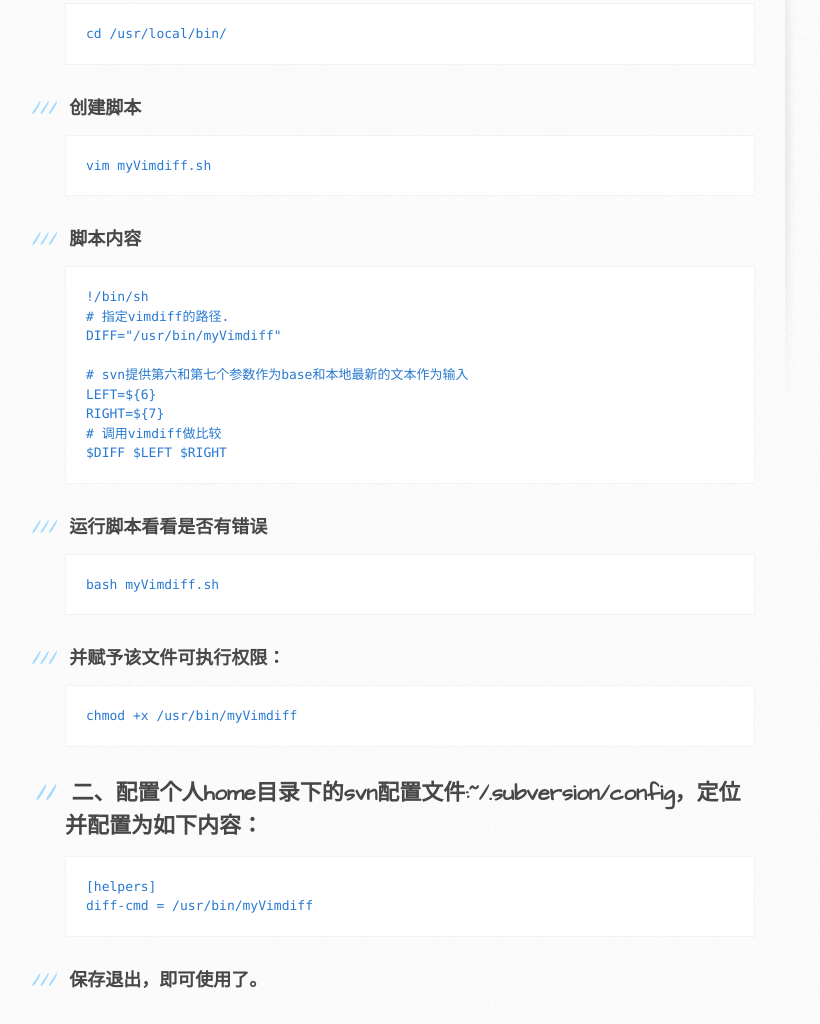
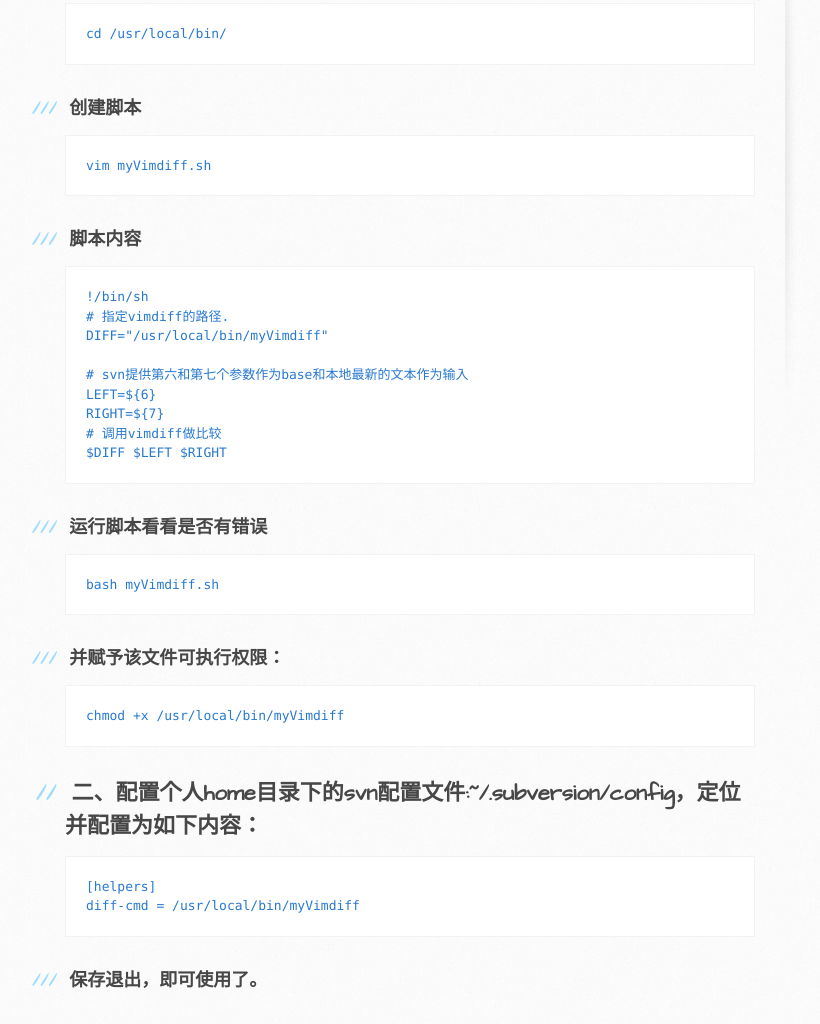
Before and after one commit to xiaozhuTeam/xiaozhuTeam.github.io, a plain HTML site: page index.html in a window 1280 px wide. Shown: the part 344-1368 px from the top of the page, without its empty margins (105-925 px from the left). Drawn offline with Linux system fonts and the light colour scheme.

Commit message:
Replace master branch with page content via GitHub

```diff
--- a/index.html
+++ b/index.html
@@ -48,7 +48,7 @@
 
 <pre><code>!/bin/sh
 # 指定vimdiff的路径.
-DIFF="/usr/bin/myVimdiff"
+DIFF="/usr/local/bin/myVimdiff"
 
 # svn提供第六和第七个参数作为base和本地最新的文本作为输入
 LEFT=${6}
@@ -66,14 +66,14 @@ $DIFF $LEFT $RIGHT
 <h3>
 <a id="并赋予该文件可执行权限" class="anchor" href="#%E5%B9%B6%E8%B5%8B%E4%BA%88%E8%AF%A5%E6%96%87%E4%BB%B6%E5%8F%AF%E6%89%A7%E8%A1%8C%E6%9D%83%E9%99%90" aria-hidden="true"><span aria-hidden="true" class="octicon octicon-link"></span></a>并赋予该文件可执行权限：</h3>
 
-<pre><code>chmod +x /usr/bin/myVimdiff
+<pre><code>chmod +x /usr/local/bin/myVimdiff
 </code></pre>
 
 <h2>
 <a id="二配置个人home目录下的svn配置文件subversionconfig定位并配置为如下内容" class="anchor" href="#%E4%BA%8C%E9%85%8D%E7%BD%AE%E4%B8%AA%E4%BA%BAhome%E7%9B%AE%E5%BD%95%E4%B8%8B%E7%9A%84svn%E9%85%8D%E7%BD%AE%E6%96%87%E4%BB%B6subversionconfig%E5%AE%9A%E4%BD%8D%E5%B9%B6%E9%85%8D%E7%BD%AE%E4%B8%BA%E5%A6%82%E4%B8%8B%E5%86%85%E5%AE%B9" aria-hidden="true"><span aria-hidden="true" class="octicon octicon-link"></span></a>二、配置个人home目录下的svn配置文件:~/.subversion/config，定位并配置为如下内容：</h2>
 
 <pre><code>[helpers]
-diff-cmd = /usr/bin/myVimdiff
+diff-cmd = /usr/local/bin/myVimdiff
 </code></pre>
 
 <h3>
--- a/params.json
+++ b/params.json
@@ -1 +1 @@
-{"name":"小猪短租网","tagline":"iOS技术博客","body":"##一、创建shell脚本\r\n\r\n###到指定目录下\r\n    cd /usr/local/bin/\r\n###创建脚本\r\n    vim myVimdiff.sh\r\n###脚本内容\r\n\r\n    !/bin/sh\r\n    # 指定vimdiff的路径.\r\n    DIFF=\"/usr/bin/myVimdiff\"\r\n\r\n    # svn提供第六和第七个参数作为base和本地最新的文本作为输入\r\n    LEFT=${6}\r\n    RIGHT=${7}\r\n    # 调用vimdiff做比较\r\n    $DIFF $LEFT $RIGHT\r\n\r\n###运行脚本看看是否有错误\r\n    bash myVimdiff.sh\r\n###并赋予该文件可执行权限：\r\n    chmod +x /usr/bin/myVimdiff\r\n\r\n##二、配置个人home目录下的svn配置文件:~/.subversion/config，定位并配置为如下内容：\r\n    [helpers]\r\n    diff-cmd = /usr/bin/myVimdiff\r\n\r\n###保存退出，即可使用了。","google":"","note":"Don't delete this file! It's used internally to help with page regeneration."}
+{"name":"小猪短租网","tagline":"iOS技术博客","body":"##一、创建shell脚本\r\n\r\n###到指定目录下\r\n    cd /usr/local/bin/\r\n###创建脚本\r\n    vim myVimdiff.sh\r\n###脚本内容\r\n\r\n    !/bin/sh\r\n    # 指定vimdiff的路径.\r\n    DIFF=\"/usr/local/bin/myVimdiff\"\r\n\r\n    # svn提供第六和第七个参数作为base和本地最新的文本作为输入\r\n    LEFT=${6}\r\n    RIGHT=${7}\r\n    # 调用vimdiff做比较\r\n    $DIFF $LEFT $RIGHT\r\n\r\n###运行脚本看看是否有错误\r\n    bash myVimdiff.sh\r\n###并赋予该文件可执行权限：\r\n    chmod +x /usr/local/bin/myVimdiff\r\n\r\n##二、配置个人home目录下的svn配置文件:~/.subversion/config，定位并配置为如下内容：\r\n    [helpers]\r\n    diff-cmd = /usr/local/bin/myVimdiff\r\n\r\n###保存退出，即可使用了。","google":"","note":"Don't delete this file! It's used internally to help with page regeneration."}
```
